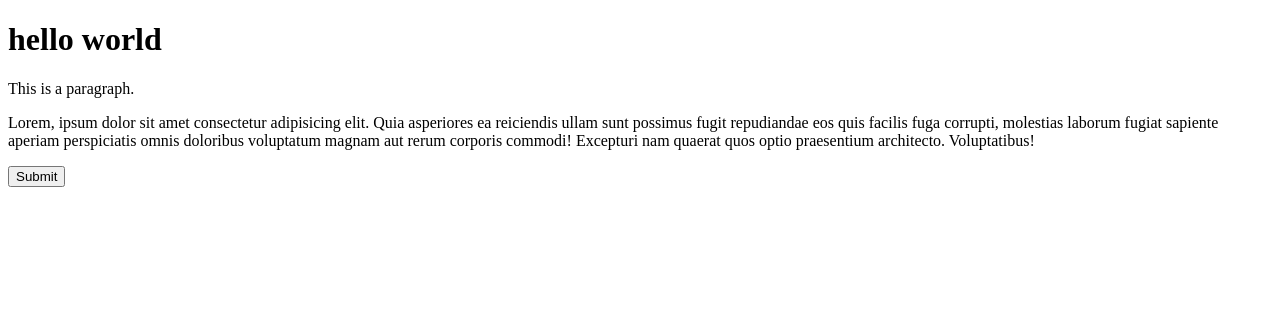
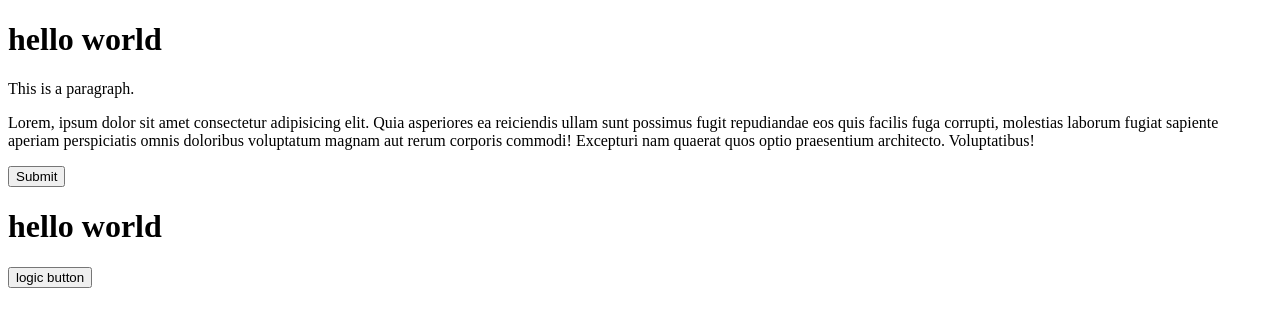
Before and after one commit to awsiyanwaghe/Github-Practice, a plain HTML site: page index.html in a window 1280 px wide. Drawn offline with Linux system fonts and the light colour scheme.

Commit message:
Added header logic

```diff
--- a/index.html
+++ b/index.html
@@ -10,5 +10,9 @@
   <p>This is a paragraph.</p>
   <p>Lorem, ipsum dolor sit amet consectetur adipisicing elit. Quia asperiores ea reiciendis ullam sunt possimus fugit repudiandae eos quis facilis fuga corrupti, molestias laborum fugiat sapiente aperiam perspiciatis omnis doloribus voluptatum magnam aut rerum corporis commodi! Excepturi nam quaerat quos optio praesentium architecto. Voluptatibus!</p>
   <button>Submit</button>
+
+
+  <h1>hello world</h1>    <!-- logic to be added  -->
+  <button>logic button</button>
 </body>
 </html>
```
